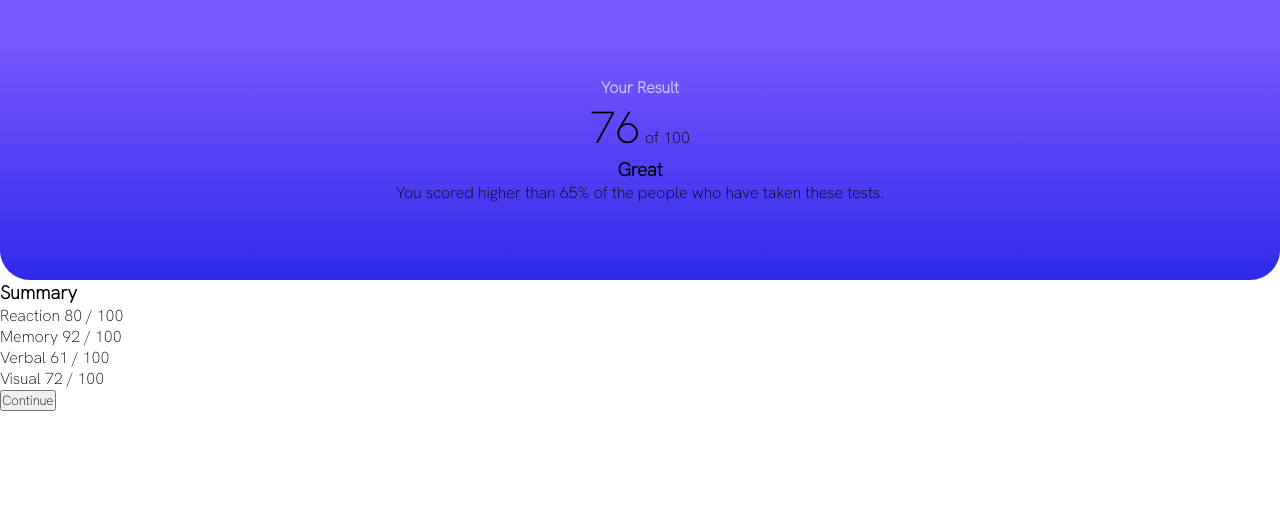
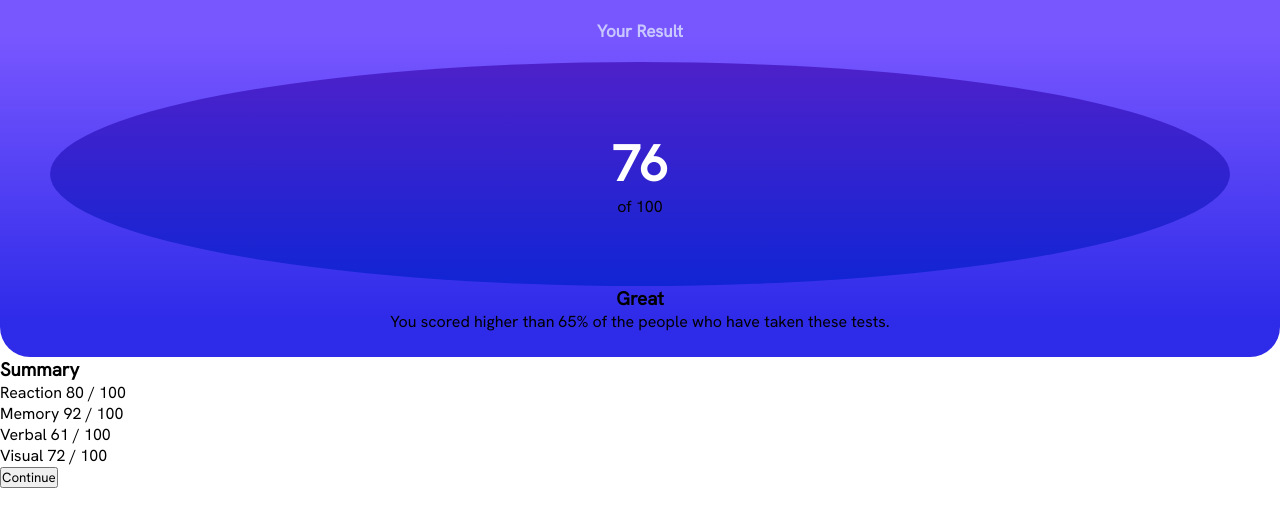
Before and after one commit to TKNsss/results-summary-component, a plain HTML site: page index.html in a window 1280 px wide. Drawn offline with Linux system fonts and the light colour scheme.

Commit message:
update .result-side CSS

```diff
--- a/index.html
+++ b/index.html
@@ -13,8 +13,8 @@
  <main>
     <div class="container">
       <div class="result-side">
-        <h3 class="title">Your Result</h3>
-        <p id="total-score"><span style="font-size:2.813rem">76</span> of 100</p>
+        <h3 id="title">Your Result</h3>
+        <p id="total-score"><span style="font-size:3.125rem;font-weight:bold;color:var(--white)">76</span> of 100</p>
         <h3>Great</h3>
         <p>You scored higher than 65% of the people who have taken these tests.</p>
       </div>
--- a/style.css
+++ b/style.css
@@ -1,4 +1,4 @@
-@import url('https://fonts.googleapis.com/css2?family=Hanken+Grotesk:wght@200&display=swap');
+@import url('https://fonts.googleapis.com/css2?family=Hanken+Grotesk&display=swap');
 
 * {
   box-sizing: border-box;
@@ -26,17 +26,24 @@
   width: 100%;
   border-bottom-left-radius: 30px;
   border-bottom-right-radius: 30px;
-  background-image: linear-gradient(to bottom, var(--lightslateblue) 15%, var(--lightroyalblue));
-  min-height: 35vh;
-  display: flex;
-  justify-content: center;
-  align-items: center;
-  flex-direction: column;
+  background-image: linear-gradient(to bottom, var(--lightslateblue) 10%, var(--lightroyalblue) 90%);
+  min-height: 38vh;
   text-align: center;
+  padding: 20px 50px 25px 50px;
 }
 
-.title {
-  font-size: 16px;
-  font-weight: 900;
+#title {
+  font-size: 1.063rem;
+  font-weight: bold;
   color: var(--lightlavender);
 }
+
+#total-score {
+  margin-top: 20px;
+  border-radius: 50%;
+  width: 100%;
+  min-height: 28vh;
+  display: grid;
+  place-content: center;
+  background-image: linear-gradient(to bottom, var(--violetblue), var(--cobaltblue));
+}
```
